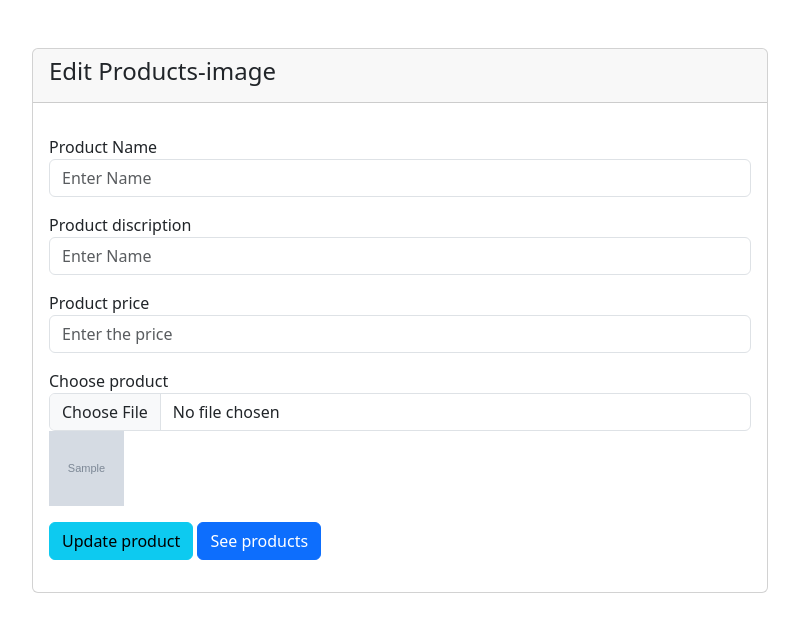
After one commit to AitazazAhmad/Falcon_backend, a PHP site: page /falcon_backend/edit.php?id=1 in a window 1280 px wide. The commit adds this page. Shown: the top 632 px of the page, without its empty margins (240-1039 px from the left). Run offline with PHP 8.4, Linux system fonts and the light colour scheme; tables that the repository leaves empty or names only in its code hold one stand-in row (values such as "Sample post"); grey boxes marked "Sample" are stand-in pictures; data that the repository does not hold is empty.

Commit message:
add the edit button

```diff
--- /dev/null
+++ b/products/edit.php
@@ -0,0 +1,83 @@
+<?php
+session_start();
+include('header.php'); ?>
+
+<div class="container mt-5">
+        <div class="row justify-content-center">
+            <div class="col-md-8">
+
+                <?php
+                if (isset($_SESSION['status']) && $_SESSION != '') {
+                    ?>
+
+                    <div class="alert alert-success alert-dismissible fade show" role="alert">
+                        <strong>Hey!</strong><?php echo $_SESSION['status'];
+                        ?> You should check in on some of those fields below.
+                        <button type="button" class="btn-close" data-bs-dismiss="alert" aria-label="Close"></button>
+                    </div>
+                    <?php
+                    unset($_SESSION['status']);
+                }
+                ?>
+                <div class="card">
+                    <div class="card-header">
+                        <h4>Edit Products-image</h4>
+                    </div>
+                    <div class="card-body">
+
+                        <?php
+
+ $connection = mysqli_connect("localhost" , "root" , "" , "crud_operations");
+ $id = $_GET['id'];
+ $fetch_image_query = "SELECT * FROM products WHERE id='$id'";
+ $fetch_image_query_run = mysqli_query($connection , $fetch_image_query);
+ if(mysqli_num_rows($fetch_image_query_run)>0)
+ {
+     foreach($fetch_image_query_run as $row)
+     {
+         // echo $row['id'];
+         ?>
+           <form action="code.php" method="post" enctype="multipart/form-data">
+               <div class="form-group mb-3 ">
+                   <input type="hidden" name="id" value="<?php echo $row['id'];?>">
+                </div>
+                <label for="">Product Name</label>
+                            <div class="form-group mb-3">
+                                <input type="text" class="form-control" placeholder="Enter Name" name="product-name" value="<?php echo $row['product-name'];?>">
+                            </div>
+                            <label for="">Product discription</label>
+                            <div class="form-group mb-3">
+                                <input type="text" class="form-control" placeholder="Enter Name" name="product-disc" value="<?php echo $row['product-disc'];?>">
+                            </div>
+                            <label for="">Product price</label>
+                            <div class="form-group mb-3">
+                                <input type="text" class="form-control" placeholder="Enter the price"
+                                    name="product-price" value="<?php echo $row['product-price'];?>">
+                            </div>
+                            <label for="">Choose product</label>
+                            <div class="form-group mb-3">
+                                <input type="file" class="form-control" placeholder="Add product" name="image" accept=".jpj, .png , .jpeg ," >
+                                <input type="hidden" name="image-old" value="<?php echo $row['image'];?>">
+                                <img src="<?php echo "uploads/".$row['image'];?>" width="75" height="75" alt="image">
+                            </div>
+                            <div class="form-group mb-3">
+                                <button type="submit" name="update_image" class="btn btn-info">Update product</button>
+                                <a href="http://localhost:8080/falcon_backend/products/home.php" class="btn btn-primary">See products</a>
+                            </div>
+                        </form>
+                    </div>
+                </div>
+            </div>
+        </div>
+    </div>
+    <?php
+}
+}
+else
+{
+    echo "no data found";
+}
+                    ?>
+
+
+<?php include('footer.php'); ?>
```
Also changed, not shown: products/code.php (+41 -0 lines), products/home.php (+20 -2 lines), products/index.php (+0 -12 lines), products/uploads/Screenshot from 2025-02-05 22-37-15.png (added), products/uploads/Screenshot from 2025-05-28 02-15-55.png (added).
